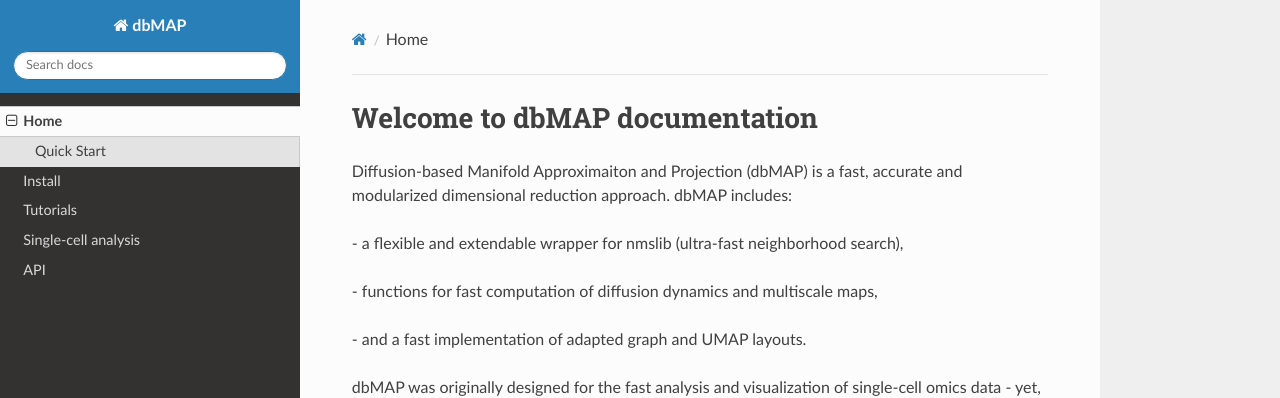
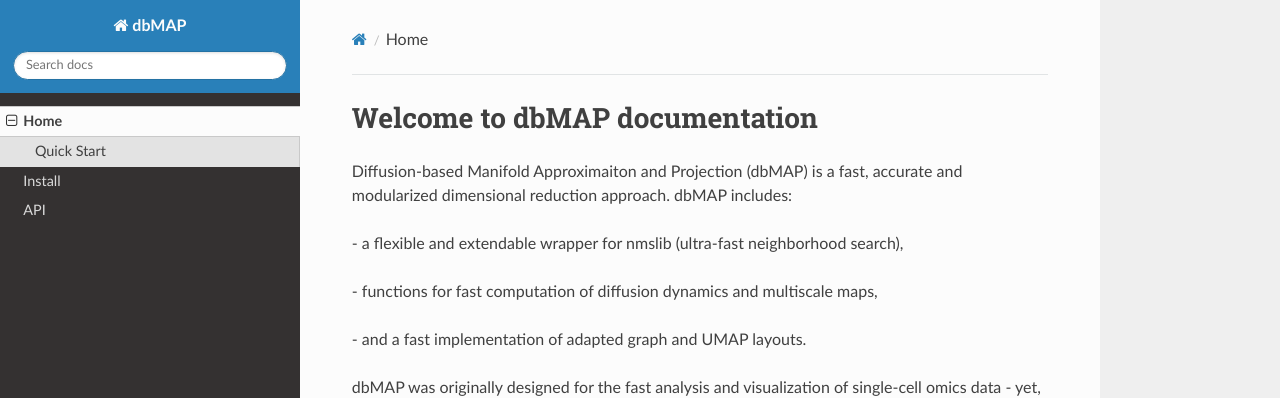
Before and after one commit to davisidarta/dbMAP, an MkDocs documentation site: the page built from docs/index.md, in a window 1280 px wide. Shown: the top 398 px of the page. Built offline with MkDocs 1.6.1, drawn with Linux system fonts in a browser that asks for light colours; nearby versions of some CDN libraries.

Commit message:
Update mkdocs.yml

```diff
--- a/mkdocs.yml
+++ b/mkdocs.yml
@@ -2,8 +2,6 @@
 nav:
     - Home: index.md
     - Install: installation.md
-    - Tutorials: tutorial.md
-    - Single-cell analysis: singlecell.md
     - API: docs.md
 theme:
     name: readthedocs
```
